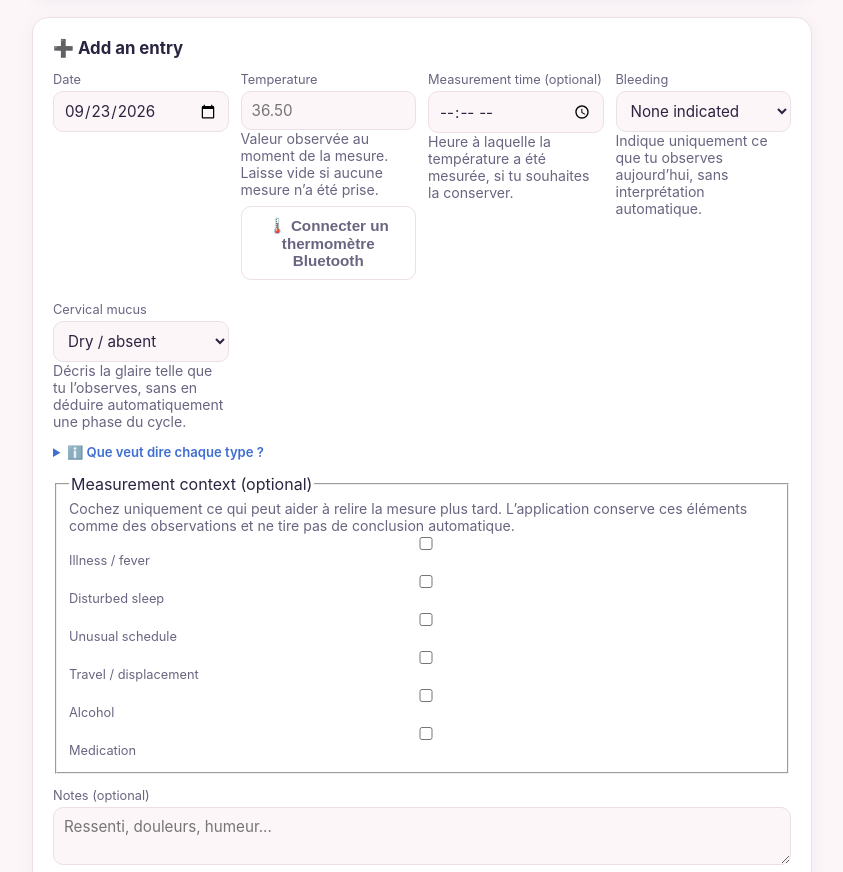
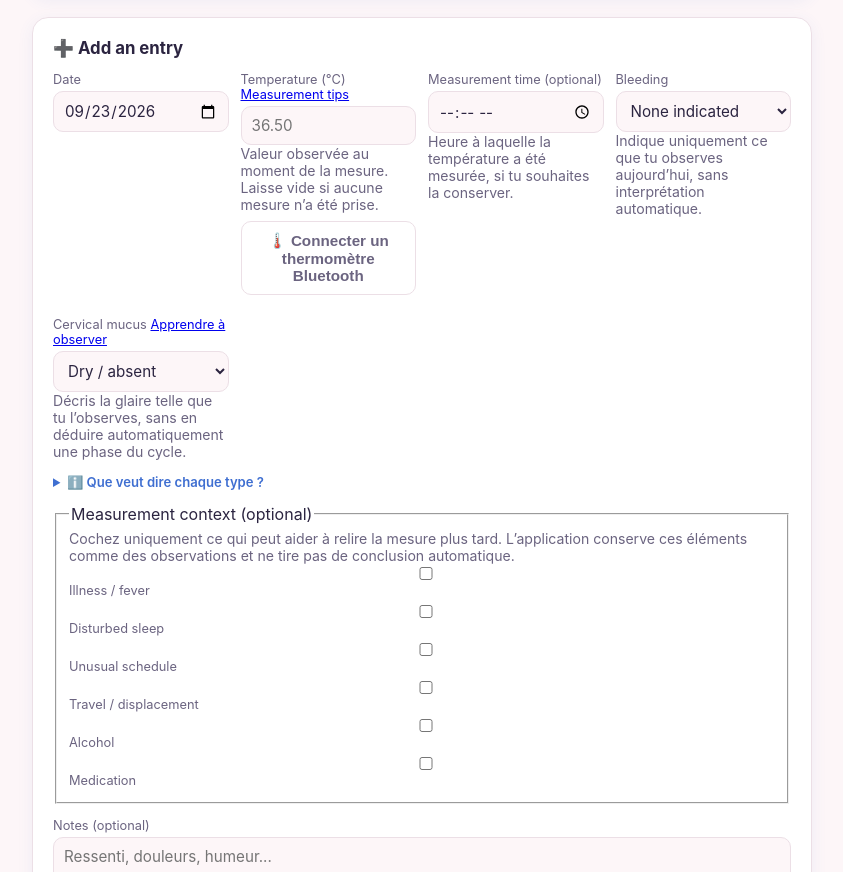
Before and after one commit to Thiayo/suivi-symptothermie, a website: page index.html in a window 1280 px wide. Shown: the part 1314-2186 px from the top of the page, without its empty margins (218-1061 px from the left). Drawn offline with Linux system fonts and the light colour scheme.

Commit message:
fix: preserve localized measurement controls and local PWA registration

```diff
--- a/index.html
+++ b/index.html
@@ -366,7 +366,7 @@
         <div id="bleeding-help" class="learn-meta">Indique uniquement ce que tu observes aujourd’hui, sans interprétation automatique.</div>
       </div>
       <div>
-        <label for="f-mucus">Glaire cervicale <a href="#apprendre" data-action="open-lesson" data-module="m3">Apprendre à observer</a></label>
+        <label for="f-mucus"><span id="mucus-label-text">Glaire cervicale</span> <a href="#apprendre" data-action="open-lesson" data-module="m3">Apprendre à observer</a></label>
         <select id="f-mucus" aria-describedby="mucus-help">
           <option value="sec">Sec / absent</option>
           <option value="collante">Collante</option>
@@ -1064,7 +1064,7 @@ function applyLanguage(){
   set('section#accueil .card:nth-of-type(2) h2',d.ui.add);set('#calendrier h2',d.ui.calendar);set('#historique .card:first-child h2',d.ui.history);set('#historique .card:nth-child(2) h2',d.ui.previous);
   set('label[for="profile-language"]',d.language);set('label[for="profile-unit"]',d.unit);set('label[for="profile-name"]',lang==='fr'?'Prénom ou nom d’affichage (facultatif)':lang==='en'?'Display name (optional)':lang==='es'?'Nombre para mostrar (opcional)':'اسم العرض (اختياري)');
   set('label[for="profile-goal"]',lang==='fr'?'Objectif d’observation':lang==='en'?'Observation goal':lang==='es'?'Objetivo de observación':'هدف المتابعة');
-  set('label[for="f-date"]',d.ui.date);set('label[for="f-temp"]',d.ui.temp);set('label[for="f-time"]',d.ui.time);set('label[for="f-bleeding"]',d.ui.bleeding);set('label[for="f-mucus"]',d.ui.mucus);set('#factors-label',d.ui.factors);set('label[for="f-notes"]',d.ui.notes);
+  set('label[for="f-date"]',d.ui.date);set('#temp-label-text',d.ui.temp);set('label[for="f-time"]',d.ui.time);set('label[for="f-bleeding"]',d.ui.bleeding);set('#mucus-label-text',d.ui.mucus);set('#factors-label',d.ui.factors);set('label[for="f-notes"]',d.ui.notes);
   set('#today-add-btn',d.ui.todayAdd);set('#today-graph-btn',d.ui.todayGraph);set('#entry-title',d.ui.addTitle);set('#temp-label-text',d.ui.temp);set('#temp-help-link',d.ui.tempLink);set('#chart-title',d.ui.chartTitle);set('#chart-description',d.ui.chartDescription);set('#calendar-heading',d.ui.calendarTitle);set('#calendar-prev-btn',d.ui.prevMonth);set('#calendar-next-btn',d.ui.nextMonth);
   const saveProfile=document.querySelector('[data-action="save-profile"]');if(saveProfile)saveProfile.textContent=d.ui.saveProfile;
   const privacy=document.querySelector('.privacy-box');if(privacy)privacy.firstChild.textContent=d.ui.privacy+' ';
@@ -1317,7 +1317,7 @@ render();
 })();
 </script>
 <script>
-if ("serviceWorker" in navigator && (location.protocol === "https:" || location.hostname === "localhost")) {
+if ("serviceWorker" in navigator && (location.protocol === "https:" || location.hostname === "localhost" || location.hostname === "127.0.0.1")) {
   window.addEventListener("load", () => navigator.serviceWorker.register("./sw.js").catch(() => {}));
 }
 </script>
```
